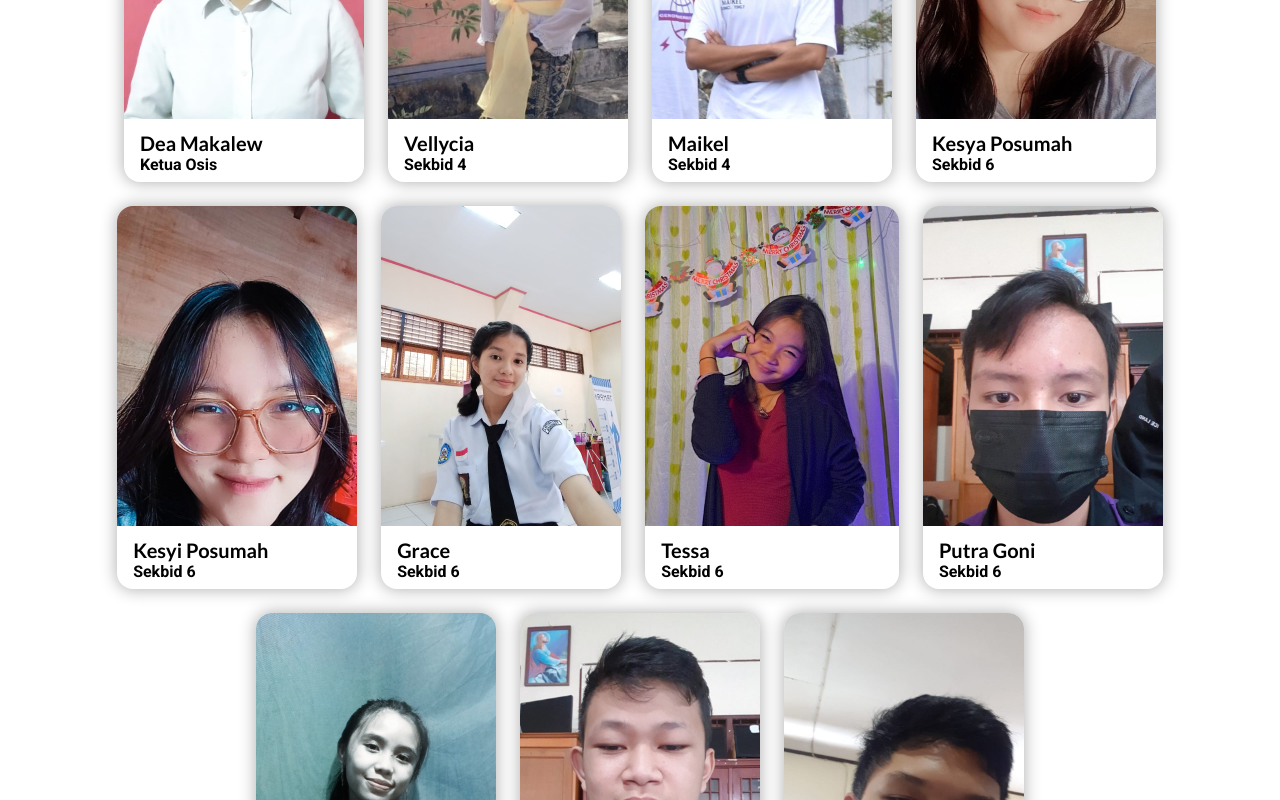
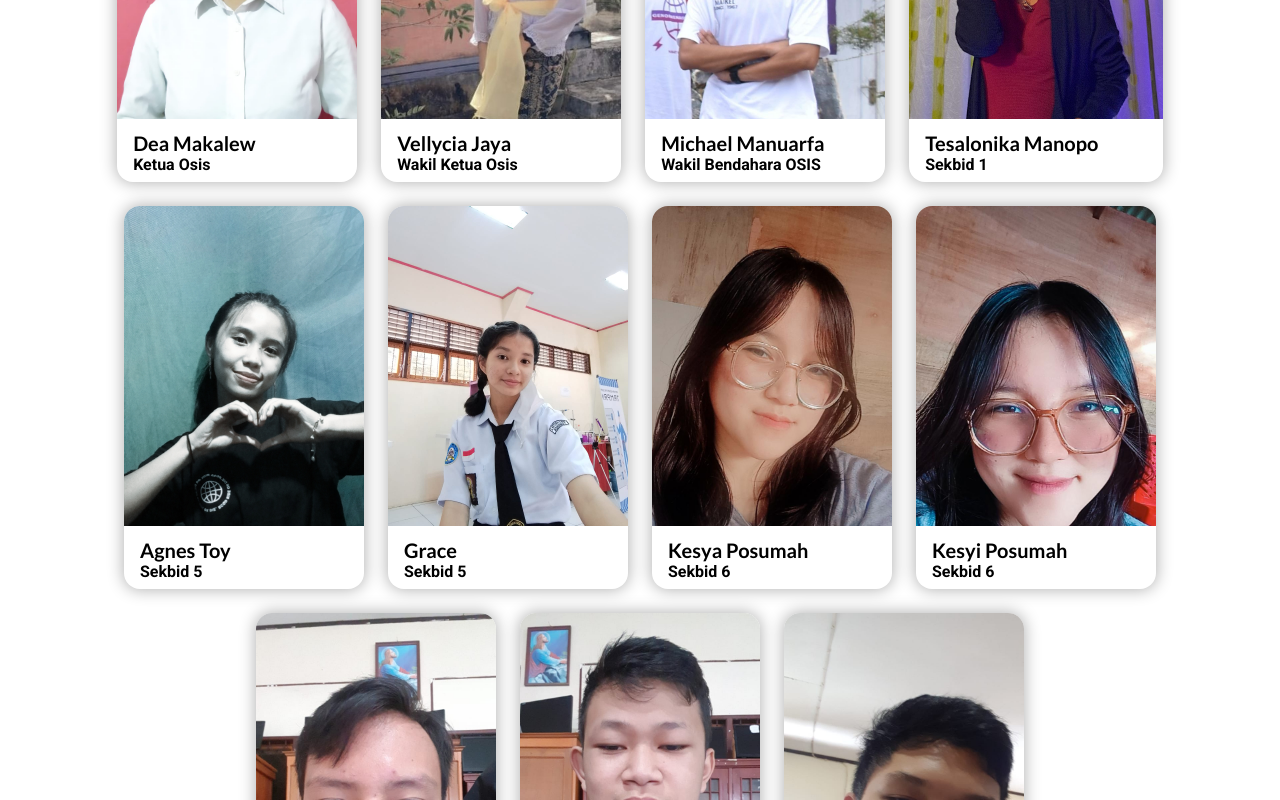
Before and after one commit to SalvatoreCodes/website-osis, a React (Vite) app: page /members in a window 1280 px wide. Shown: the part 1120-1920 px from the top of the page. Built offline with nearby package versions, Linux system fonts and the light colour scheme.

Commit message:
Update data.js

```diff
--- a/src/data.js
+++ b/src/data.js
@@ -20,49 +20,49 @@ export const memberData = [
   {
     key: 2,
     profile: Vellycia,
-    name: 'Vellycia',
-    sekbid: 'Sekbid 4'
+    name: 'Vellycia Jaya',
+    sekbid: 'Wakil Ketua Osis'
   },
   {
     key: 3,
     profile: Maikel,
-    name: 'Maikel',
-    sekbid: 'Sekbid 4'
+    name: 'Michael Manuarfa',
+    sekbid: 'Wakil Bendahara OSIS'
   },
   {
     key: 4,
+    profile: Tessa,
+    name: 'Tesalonika Manopo',
+    sekbid: 'Sekbid 1'
+  },
+  {
+    key: 5,
+    profile: Agnes,
+    name: 'Agnes Toy',
+    sekbid: 'Sekbid 5'
+  },
+  {
+    key: 6,
+    profile: Grace,
+    name: 'Grace',
+    sekbid: 'Sekbid 5'
+  },
+  {
+    key: 7,
     profile: Eca,
     name: 'Kesya Posumah',
     sekbid: 'Sekbid 6'
   },
   {
-    key: 5,
+    key: 8,
     profile: Echi,
     name: 'Kesyi Posumah',
     sekbid: 'Sekbid 6'
   },
   {
-    key: 6,
-    profile: Grace,
-    name: 'Grace',
-    sekbid: 'Sekbid 6'
-  },
-  {
-    key: 7,
-    profile: Tessa,
-    name: 'Tessa',
-    sekbid: 'Sekbid 6'
-  },
-  {
-    key: 8,
+    key: 9,
     profile: Putra,
     name: 'Putra Goni',
-    sekbid: 'Sekbid 6'
-  },
-  {
-    key: 9,
-    profile: Agnes,
-    name: 'Agnes Toy',
     sekbid: 'Sekbid 6'
   },
   {
```
